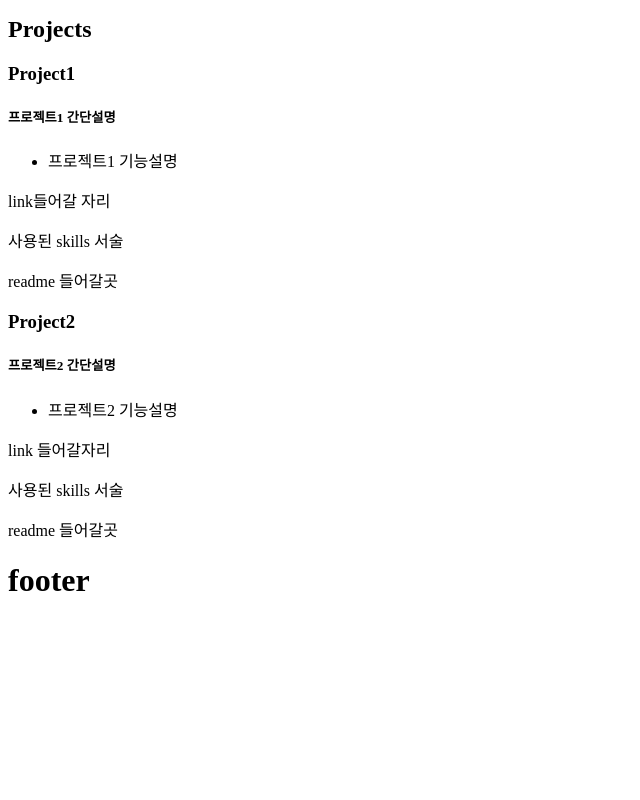
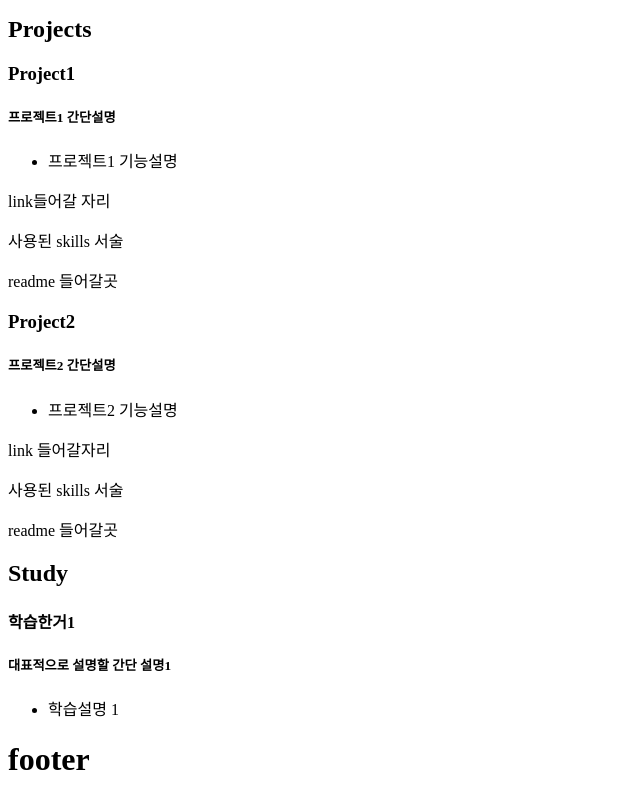
Before and after one commit to sungho-heo/test_protfolio, a React (Vite) app: page / in a window 1280 px wide. Shown: the part 1185-1985 px from the top of the page, without its empty margins (0-640 px from the left). Before the commit the page ends 1805 px from the top, so only its background shows below. Built offline with nearby package versions, Linux system fonts and the light colour scheme.

Commit message:
주석 추가 + study section 추가

```diff
--- a/src/components/Home.tsx
+++ b/src/components/Home.tsx
@@ -1,12 +1,14 @@
 export const Home = () => {
   return (
     <div>
+      {/* 간단 자기소개 */}
       <div>
         <h1>- 허성호 -</h1>
         <br />
         <h1>프론트엔드 포트폴리오</h1>
         <h3>안녕하세요, 프론트엔드 개발자 허성호입니다.</h3>
       </div>
+      {/* About me */}
       <section>
         <div>
           <h1>About me</h1>
@@ -18,6 +20,7 @@ export const Home = () => {
           </ul>
         </div>
       </section>
+      {/* Skills */}
       <section>
         <div>
           <h1>Skills</h1>
@@ -53,6 +56,7 @@ export const Home = () => {
           </div>
         </div>
       </section>
+      {/* Archiving */}
       <section>
         <div>
           <h1>Archiving</h1>
@@ -70,6 +74,7 @@ export const Home = () => {
           </div>
         </div>
       </section>
+      {/* Projects */}
       <section>
         <div>
           <div>
@@ -113,6 +118,21 @@ export const Home = () => {
           </div>
         </div>
       </section>
+      {/* Study */}
+      <section>
+        <div>
+          <h2>Study</h2>
+          <div>
+            <h4>학습한거1</h4>
+            <div>
+              <h5>대표적으로 설명할 간단 설명1</h5>
+              <ul>
+                <li>학습설명 1</li>
+              </ul>
+            </div>
+          </div>
+        </div>
+      </section>
     </div>
   );
 };
```
